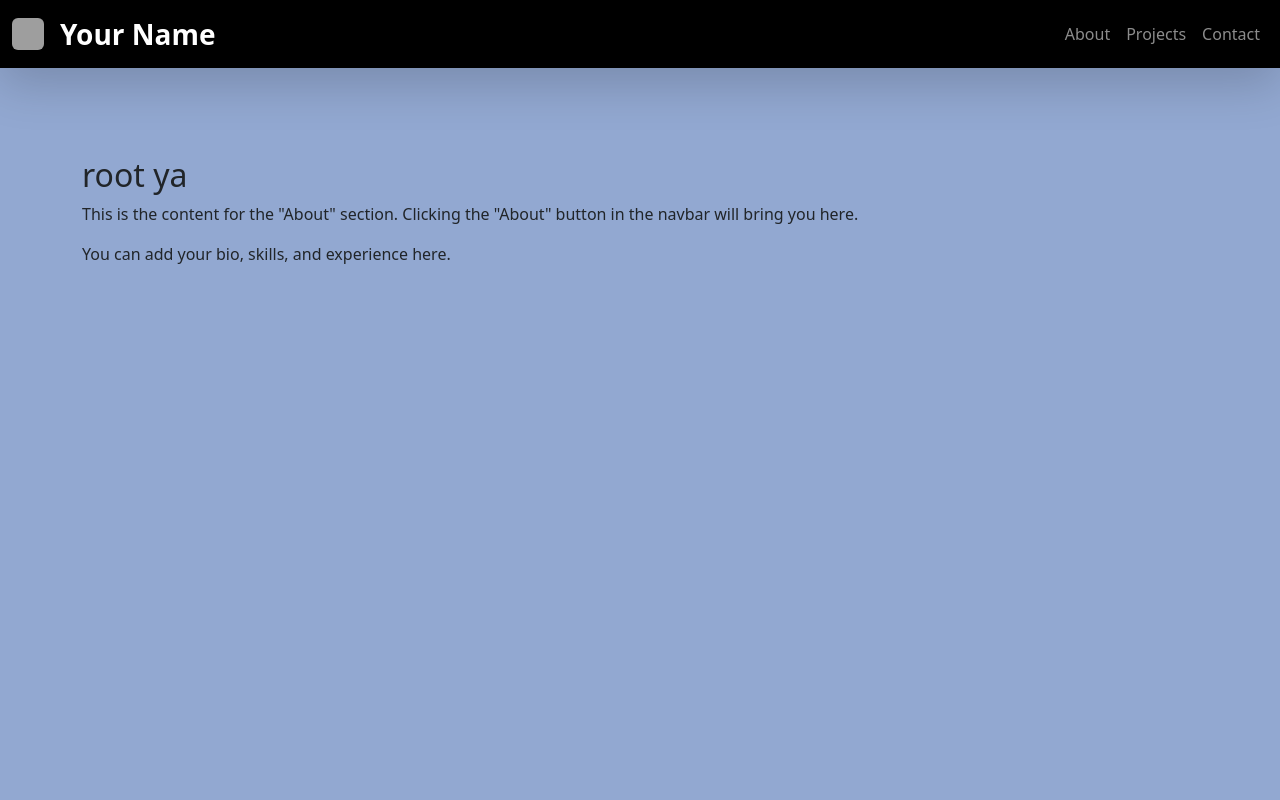
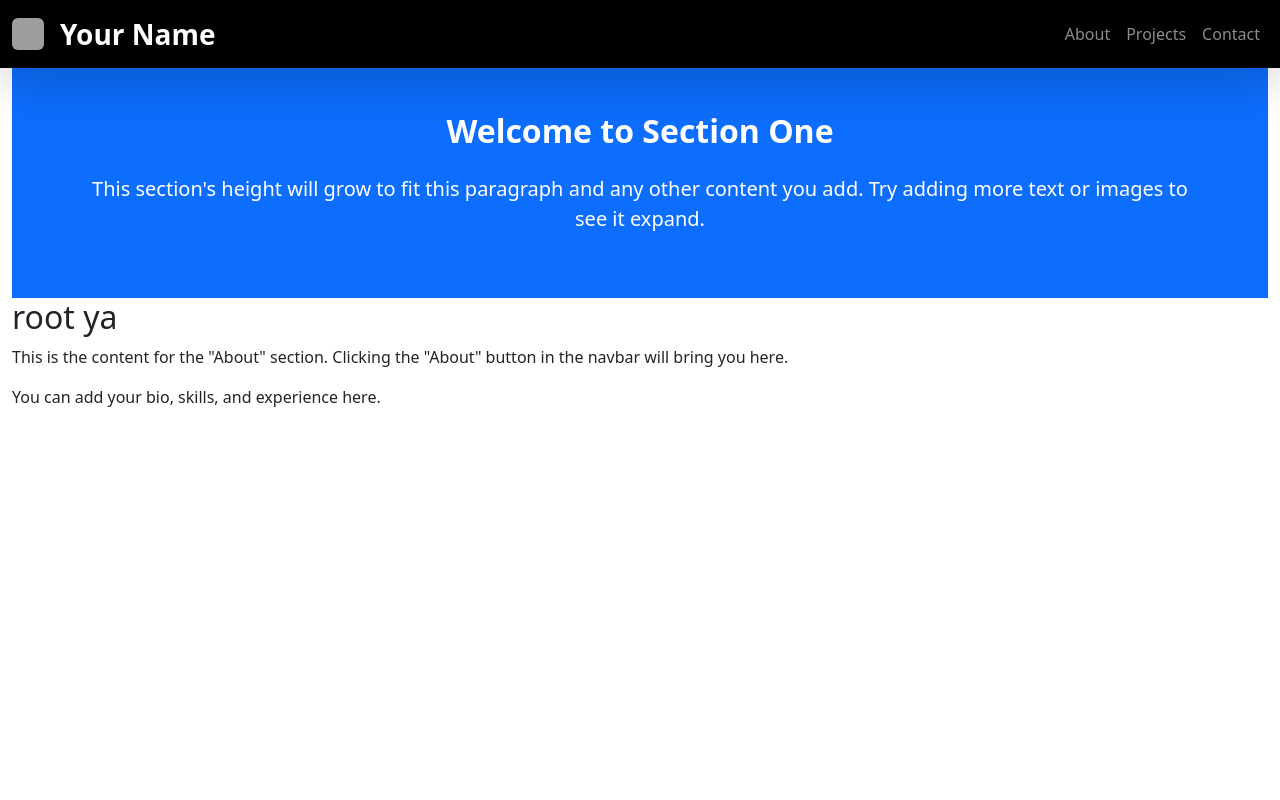
Before and after one commit to Matthewz43/MattsWebsite, a React (Vite) app: page / in a window 1280 px wide. Shown: the top 800 px of the page. Built offline with nearby package versions, Linux system fonts and the light colour scheme; grey boxes are pictures that could not be loaded.

Commit message:
Button Shenanigans
Button Shenanigans

```diff
--- a/src/App.css
+++ b/src/App.css
@@ -10,10 +10,10 @@
   font-display: swap; /* Tells the browser how to display text while the font is loading */
 }
 
-
+/*
 body {
   background-color: #92a8d1;
-}
+}*/
 
 .my-custom-dark {
   color : #000000;
--- a/src/components/PageLayout.tsx
+++ b/src/components/PageLayout.tsx
@@ -1,11 +1,32 @@
 import React from "react";
 import ListGroup from "./ListGroup";
 
+interface SectionProps {
+  color: string;
+  children: React.ReactNode;
+}
 
+const Section: React.FC<SectionProps> = ({ color, children }) => {
+  // Bootstrap equivalents:
+  // d-flex: display: flex
+  // align-items-center: align-items: center
+  // justify-content-center: justify-content: center
+  // p-5: padding: 3rem (or 48px)
+  // The width wraps to its parent by default.
+  return (
+    <div
+      className={`${color} container-fluid d-flex align-items-center justify-content-center p-5`}
+    >
+      {/*
+        The Bootstrap "container" class is used here to constrain the inner content's
+        width, which is the most common Bootstrap pattern.
+      */}
+      <div className="container text-white text-center">{children}</div>
+    </div>
+  );
+};
 
-
-function PageLayout({pageInformation = "soy"}) {
-
+function PageLayout({ pageInformation = "soy" }) {
   const propsExample = {
     items: ["Item 1", "Item 2", "Item 3"],
     heading: "My items",
@@ -14,9 +35,17 @@ function PageLayout({pageInformation = "soy"}) {
 
   return (
     <>
-      <main className="container mt-5 pt-5">
+      <main className="container-fluid mt-5 pt-3">
         {/* The target for the "About" link */}
-        <section id="About" style={{ minHeight: "100vh", paddingTop: "60px" }}>
+        <section id="About" style={{ minHeight: "100vh" /*, paddingTop: "1px" */}}>
+          <Section color="bg-primary">
+            <h2 className="fs-2 fw-bold mb-4">Welcome to Section One</h2>
+            <p className="fs-5">
+              This section's height will grow to fit this paragraph and any
+              other content you add. Try adding more text or images to see it
+              expand.
+            </p>
+          </Section>
           <h2>{pageInformation}</h2>
           <p>
             This is the content for the "About" section. Clicking the "About"
```
Lines whose indentation alone changed are shown as unchanged.
